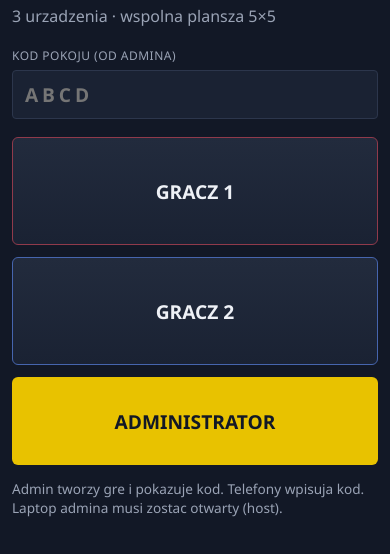
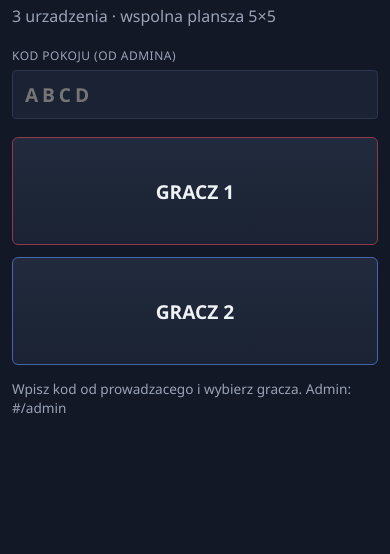
Before and after one commit to pvmit/bingo, a plain HTML site: page index.html in a window 390 px wide. Shown: the part 58-612 px from the top of the page. Drawn offline with Linux system fonts and the light colour scheme.

Commit message:
Hide admin entry; open host panel only via #/admin link.

```diff
--- a/app.js
+++ b/app.js
@@ -401,14 +401,9 @@
               go("#/p2/" + c);
             },
           }, ["GRACZ 2"]),
-          el("button", {
-            class: "role admin",
-            type: "button",
-            onClick: function () { go("#/admin"); },
-          }, ["ADMINISTRATOR"]),
         ]),
         el("p", { class: "hint" }, [
-          "Admin tworzy gre i pokazuje kod. Telefony wpisuja kod. Laptop admina musi zostac otwarty (host).",
+          "Wpisz kod od prowadzacego i wybierz gracza. Admin: #/admin",
         ]),
       ])
     );
--- a/index.html
+++ b/index.html
@@ -5,15 +5,15 @@
   <meta name="viewport" content="width=device-width, initial-scale=1, viewport-fit=cover" />
   <meta name="theme-color" content="#121826" />
   <title>Bingo</title>
-  <link rel="stylesheet" href="style.css?v=7" />
+  <link rel="stylesheet" href="style.css?v=8" />
 </head>
 <body>
   <div id="app">
     <p style="color:#9aa3b5;padding:16px;font-family:sans-serif">Ladowanie…</p>
   </div>
   <script src="https://unpkg.com/peerjs@1.5.4/dist/peerjs.min.js"></script>
-  <script src="goals.js?v=7"></script>
-  <script src="app.js?v=7"></script>
+  <script src="goals.js?v=8"></script>
+  <script src="app.js?v=8"></script>
   <noscript>
     <p style="color:#eef1f6;padding:16px">Wlacz JavaScript, zeby zagrac w Bingo.</p>
   </noscript>
--- a/style.css
+++ b/style.css
@@ -140,14 +140,6 @@ h1 {
 
 .role.p1 { border-color: color-mix(in srgb, var(--p1) 55%, var(--line)); }
 .role.p2 { border-color: color-mix(in srgb, var(--p2) 55%, var(--line)); }
-
-.role.admin {
-  grid-column: 1 / -1;
-  min-height: 88px;
-  background: var(--accent);
-  color: #121826;
-  border: none;
-}
 
 .topbar {
   display: flex;
@@ -368,7 +360,6 @@ button:disabled {
 @media (max-width: 520px) {
   body { padding: 12px; }
   .role-grid { grid-template-columns: 1fr; }
-  .role.admin { grid-column: auto; }
   .admin-nicks { flex-direction: column; }
   .cell { min-height: 56px; padding: 6px; }
 }
```
Also changed, not shown: 1 other file.
